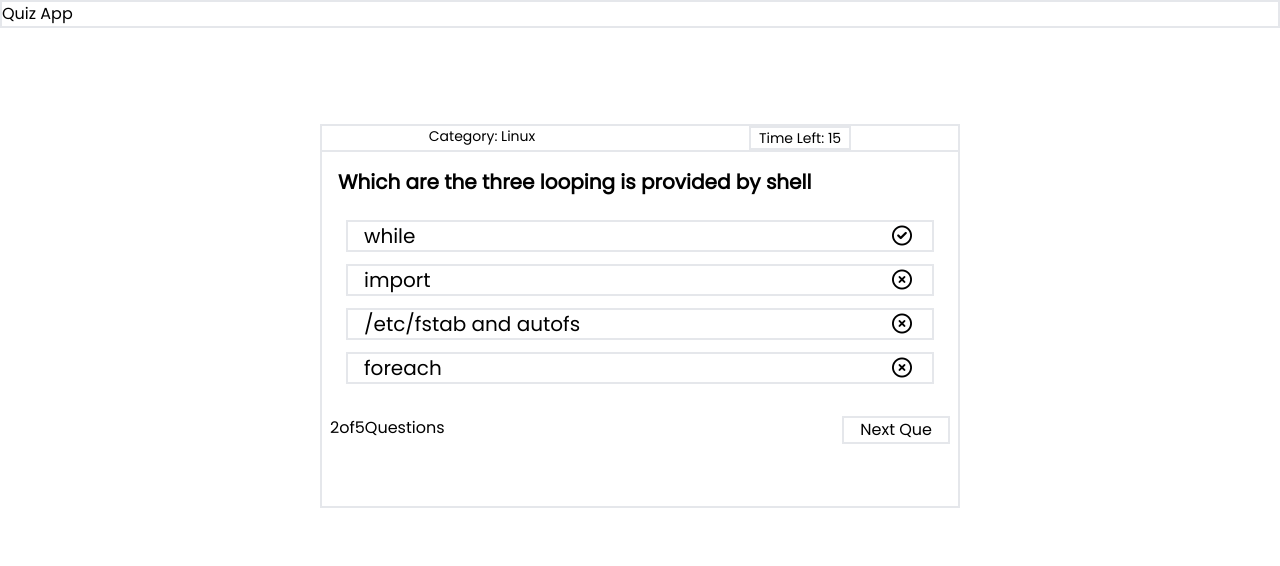
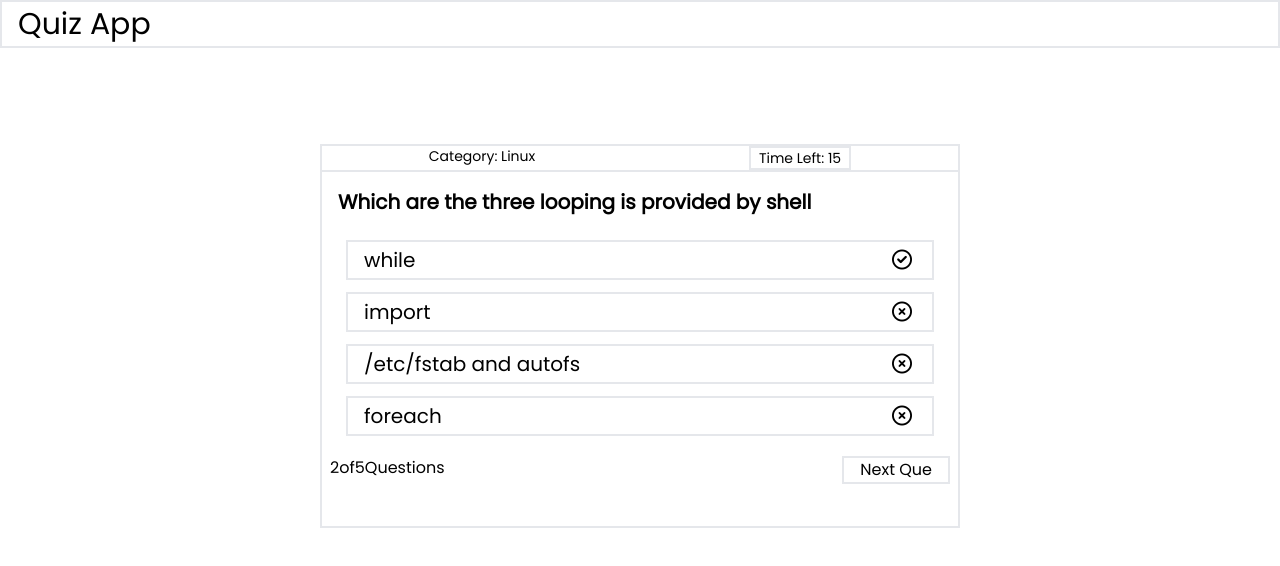
Before and after one commit to FixxooXD/Quiz-js, a website with bundled scripts: page index.html in a window 1280 px wide. Built offline with nearby package versions, Linux system fonts and the light colour scheme.

Commit message:
Just testing

```diff
--- a/index.html
+++ b/index.html
@@ -17,7 +17,7 @@
     <title>Quiz App</title>
   </head>
   <body">
-    <div id="banner" class="border-2">Quiz App</div>
+    <div id="banner" class="border-2 text-3xl pl-4 py-1">Quiz App</div>
 
     <!-- Question-Div -->
     <div class="flex justify-center items-center mt-16 sm:mt-24 ">
@@ -33,13 +33,13 @@
         <div id="question" class="text-lg sm:text-xl font-semibold mt-4 sm:mt-4 pl-3 sm:pl-4">Which are the three looping is provided by shell</div>
 
         <!-- Options -->
-        <button id="option-1" class="text-base sm:text-xl border-2 mx-3 sm:mx-6 flex justify-between mt-6 font-medium px-4">while <i class="fa-regular fa-circle-check p-1"></i></button>
-        <button id="option-2" class="text-base sm:text-xl border-2 mx-3 sm:mx-6 flex justify-between mt-3 font-medium px-4">import<i class="fa-regular fa-circle-xmark p-1"></i></button>
-        <button id="option-3" class="text-base sm:text-xl border-2 mx-3 sm:mx-6 flex justify-between mt-3 font-medium px-4">/etc/fstab and autofs <i class="fa-regular fa-circle-xmark p-1"></i></button>
-        <button id="option-4" class="text-base sm:text-xl border-2 mx-3 sm:mx-6 flex justify-between mt-3 font-medium px-4">foreach <i class="fa-regular fa-circle-xmark p-1"></i></button>
+        <button id="option-1" class="text-base sm:text-xl border-2 mx-3 sm:mx-6 flex justify-between mt-6 font-medium px-4 py-1">while <i class="fa-regular fa-circle-check p-1"></i></button>
+        <button id="option-2" class="text-base sm:text-xl border-2 mx-3 sm:mx-6 flex justify-between mt-3 font-medium px-4 py-1">import<i class="fa-regular fa-circle-xmark p-1"></i></button>
+        <button id="option-3" class="text-base sm:text-xl border-2 mx-3 sm:mx-6 flex justify-between mt-3 font-medium px-4 py-1">/etc/fstab and autofs <i class="fa-regular fa-circle-xmark p-1"></i></button>
+        <button id="option-4" class="text-base sm:text-xl border-2 mx-3 sm:mx-6 flex justify-between mt-3 font-medium px-4 py-1">foreach <i class="fa-regular fa-circle-xmark p-1"></i></button>
 
         <!-- footer-QuestionDiv -->
-        <div id="nextbtn-questonsLeft-DIV" class="flex justify-between mt-8 px-2 " >
+        <div id="nextbtn-questonsLeft-DIV" class="flex justify-between mt-5 px-2 " >
         <p><span>2</span>of<span>5</span>Questions</p>
         <button id="btn" class="border-2 px-4">Next Que</button>
       </div>
```
Also changed, not shown: src/output.css.
